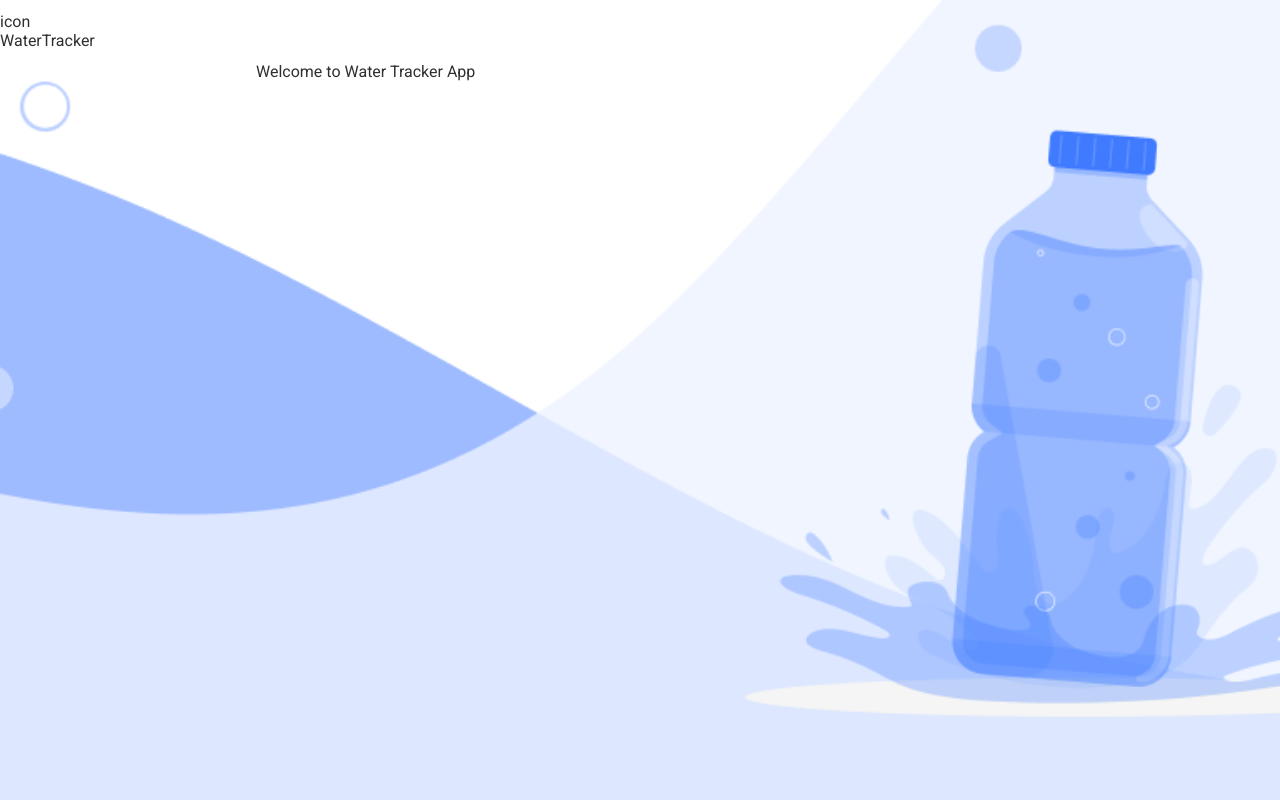
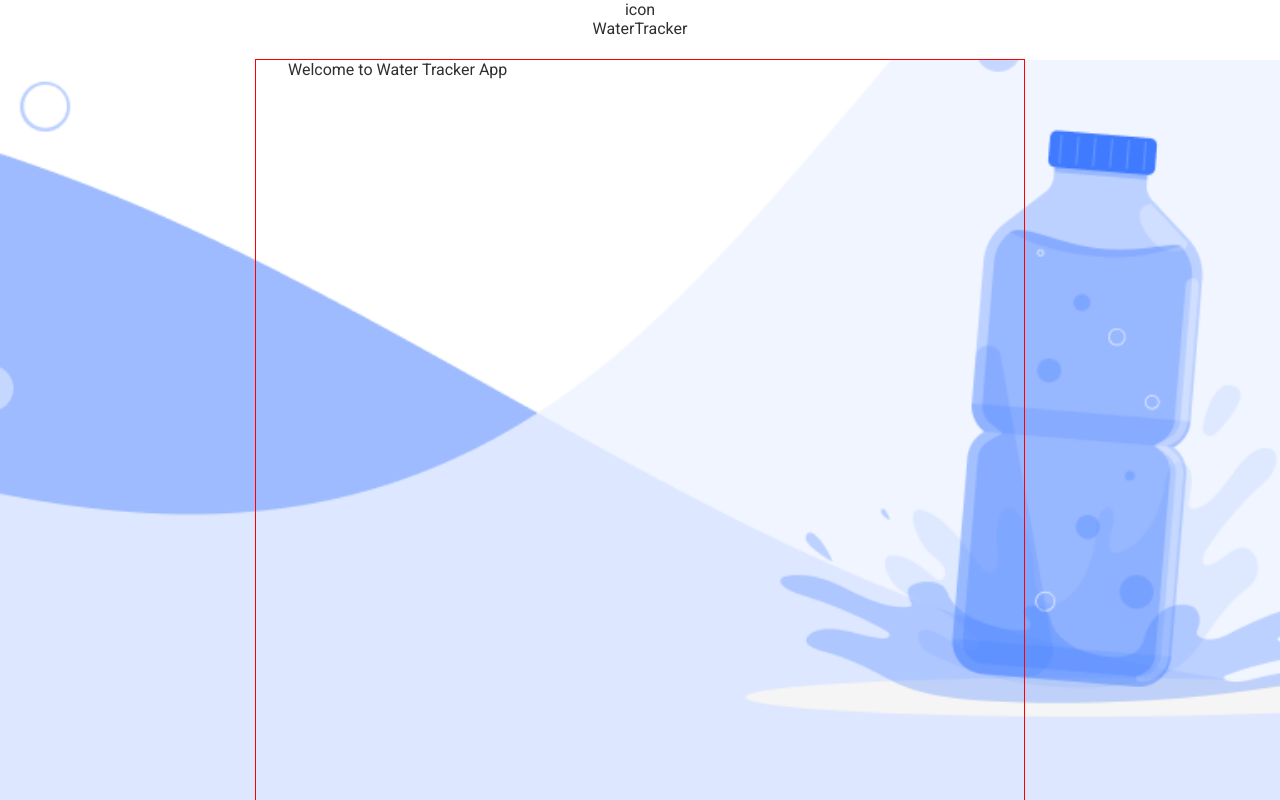
Before and after one commit to Kateryna-Borysenko/water-tracker, a React (Vite) app: page / in a window 1280 px wide. Built offline with nearby package versions, Linux system fonts and the light colour scheme.

Commit message:
revision after review

```diff
--- a/src/assets/styles/global.module.css
+++ b/src/assets/styles/global.module.css
@@ -3,53 +3,3 @@
   top: 80px;
   right: 15;
 }
-
-@media screen and (max-width: 767px) {
-  body {
-    background-image: url(../../assets/static/image/bg-main-page-S.png);
-    background-repeat: no-repeat, no-repeat;
-    background-size: cover;
-    background-position: center bottom;
-  }
-  @media (min-device-pixel-ratio: 2),
-    (min-resolution: 192dpi),
-    (min-resolution: 2dppx) {
-    body {
-      background-image: url(../../assets/static/image/bg-main-page-S-2x.png);
-    }
-  }
-}
-
-@media screen and (min-width: 768px) and (max-width: 1439px) {
-  body {
-    background-image: url(../../assets/static/image/bg-main-page-M.png);
-    background-repeat: no-repeat, no-repeat;
-    background-size: cover;
-    background-position: center bottom;
-  }
-  @media (min-device-pixel-ratio: 2),
-    (min-resolution: 192dpi),
-    (min-resolution: 2dppx) {
-    body {
-      background-image: url(../../assets/static/image/bg-main-page-M-2x.png);
-    }
-  }
-}
-
-@media screen and (min-width: 1440px) {
-  body {
-    background-image: url(../../assets/static/image/bg-main-page-L.png),
-      url(../../assets/static/image/bg-element-main-page-L.png);
-    background-repeat: no-repeat, no-repeat;
-    background-size: contain;
-    background-position: center bottom;
-  }
-  @media (min-device-pixel-ratio: 2),
-    (min-resolution: 192dpi),
-    (min-resolution: 2dppx) {
-    body {
-      background-image: url(../../assets/static/image/bg-main-page-L-2x.png),
-        url(../../assets/static/image/bg-element-main-page-L-2x.png);
-    }
-  }
-}
--- a/src/components/App/App.jsx
+++ b/src/components/App/App.jsx
@@ -1,9 +1,7 @@
 import { Routes, Route } from 'react-router-dom';
 import { ToastContainer } from 'react-toastify';
-
 import WelcomePage from '../../pages/WelcomePage/WelcomePage';
 import SharedLayout from '../common/SharedLayout/SharedLayout';
-
 import 'react-toastify/dist/ReactToastify.css';
 import '../../assets/styles/global.module.css';
 
@@ -15,6 +13,7 @@ const App = () => {
           <Route index element={<WelcomePage />} />
         </Route>
       </Routes>
+
       <ToastContainer position="top-right" autoClose={5000} theme="light" />
     </>
   );
--- a/src/components/common/Container/Container.module.css
+++ b/src/components/common/Container/Container.module.css
@@ -1,21 +1,24 @@
 .container {
+  outline: 1px solid red;
   width: 100%;
+  /* 60 -> header height  info for Kateryna P */
+  height: calc(100vh - 60px);
   max-width: 320px;
-  padding-left: 20px;
-  padding-right: 20px;
+  padding: 0 20px;
+  box-sizing: border-box;
   margin: 0px auto;
 }
+
 @media screen and (min-width: 768px) {
   .container {
     max-width: 768px;
-    padding-left: 32px;
-    padding-right: 32px;
+    padding: 0 32px;
   }
 }
+
 @media screen and (min-width: 1440px) {
   .container {
     max-width: 1256px;
-    padding-left: 20px;
-    padding-right: 20px;
+    padding: 0 20px;
   }
 }
--- a/src/components/common/Header/Header.module.css
+++ b/src/components/common/Header/Header.module.css
@@ -1,8 +1,4 @@
 .header {
-  display: flex;
-  justify-content: space-between;
-  align-items: center;
-  padding: 12px 0;
-  border-bottom: 1px solid var(--accent-secondary);
-  background-color: var(--bgMediumDark);
+  text-align: center;
+  height: 60px;
 }
--- a/src/components/common/SharedLayout/SharedLayout.jsx
+++ b/src/components/common/SharedLayout/SharedLayout.jsx
@@ -1,10 +1,7 @@
 import { Suspense } from 'react';
 import { Outlet } from 'react-router-dom';
-import Container from '../Container/Container';
 import Header from '../Header/Header';
 import Spinner from '../Spinner/Spinner';
-
-import s from './SharedLayout.module.css';
 
 const SharedLayout = () => {
   return (
@@ -12,9 +9,7 @@ const SharedLayout = () => {
       <Header />
       <Suspense fallback={<Spinner />}>
         <main style={{ height: '100%' }}>
-          <Container>
-            <Outlet />
-          </Container>
+          <Outlet />
         </main>
       </Suspense>
     </>
--- a/src/pages/WelcomePage/WelcomePage.jsx
+++ b/src/pages/WelcomePage/WelcomePage.jsx
@@ -1,11 +1,16 @@
+import Container from '../../components/common/Container/Container';
 import Meta from '../../components/common/Meta/Meta';
+import s from './WelcomePage.module.css';
 
 const WelcomePage = () => {
   return (
-    <>
+    <div className={s.container}>
       <Meta />
-      <div>Welcome to Water Tracker App</div>
-    </>
+
+      <Container>
+        <div>Welcome to Water Tracker App</div>
+      </Container>
+    </div>
   );
 };
 
--- /dev/null
+++ b/src/pages/WelcomePage/WelcomePage.module.css
@@ -0,0 +1,52 @@
+@media screen and (max-width: 767px) {
+  .container {
+    background-image: url(../../assets/static/image/bg-main-page-S.png);
+    background-repeat: no-repeat, no-repeat;
+    background-size: cover;
+    background-position: center bottom;
+  }
+
+  @media (min-device-pixel-ratio: 2),
+    (min-resolution: 192dpi),
+    (min-resolution: 2dppx) {
+    .container {
+      background-image: url(../../assets/static/image/bg-main-page-S-2x.png);
+    }
+  }
+}
+
+@media screen and (min-width: 768px) and (max-width: 1439px) {
+  .container {
+    background-image: url(../../assets/static/image/bg-main-page-M.png);
+    background-repeat: no-repeat, no-repeat;
+    background-size: cover;
+    background-position: center bottom;
+  }
+
+  @media (min-device-pixel-ratio: 2),
+    (min-resolution: 192dpi),
+    (min-resolution: 2dppx) {
+    .container {
+      background-image: url(../../assets/static/image/bg-main-page-M-2x.png);
+    }
+  }
+}
+
+@media screen and (min-width: 1440px) {
+  .container {
+    background-image: url(../../assets/static/image/bg-main-page-L.png),
+      url(../../assets/static/image/bg-element-main-page-L.png);
+    background-repeat: no-repeat, no-repeat;
+    background-size: contain;
+    background-position: center bottom;
+  }
+
+  @media (min-device-pixel-ratio: 2),
+    (min-resolution: 192dpi),
+    (min-resolution: 2dppx) {
+    .container {
+      background-image: url(../../assets/static/image/bg-main-page-L-2x.png),
+        url(../../assets/static/image/bg-element-main-page-L-2x.png);
+    }
+  }
+}
```
Also changed, not shown: 1 other file (tests, documents, lock files or other folders).
